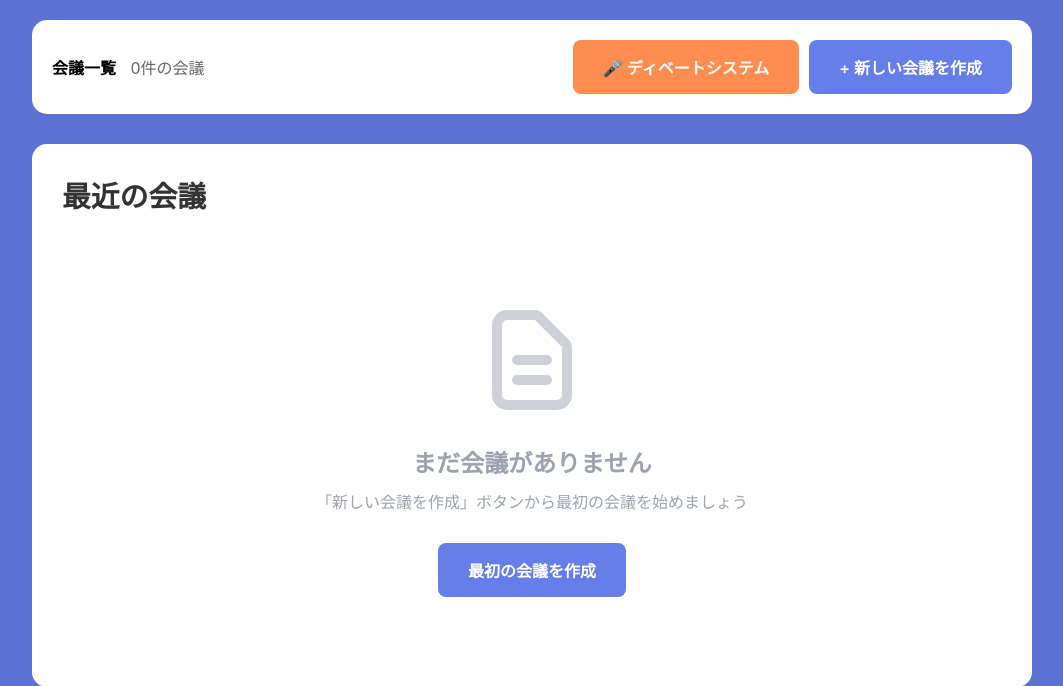
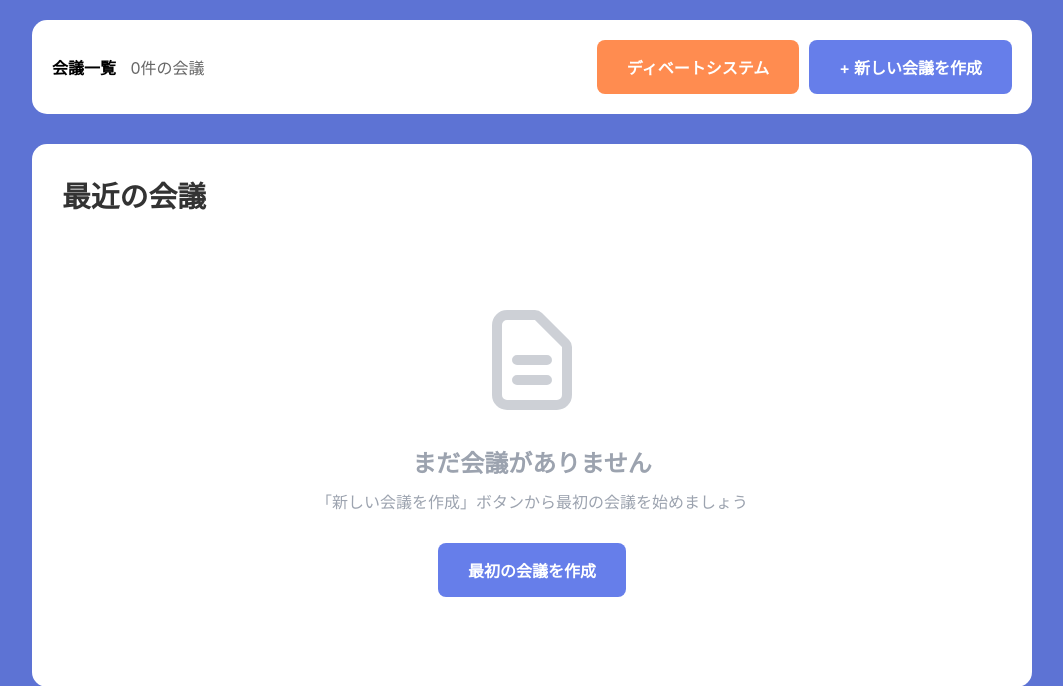
Before and after one commit to KotaOgawa221015/meeting_minutes, a Django app: template templates/minutes/index.html in a window 1280 px wide. Shown: the part 141-827 px from the top of the page, without its empty margins (108-1171 px from the left). Run offline with Django 3.2, Linux system fonts and the light colour scheme; the template is opened without the code that fills it, so the values that code supplies are empty.

Commit message:
ui fix 3

```diff
--- a/templates/minutes/index.html
+++ b/templates/minutes/index.html
@@ -199,7 +199,7 @@
                 <span style="color: #666; margin-left: 10px;">{{ meetings|length }}件の会議</span>
             </div>
             <div style="display: flex; gap: 10px;">
-                <a href="{% url 'debate_index' %}" class="btn btn-debate">🎤 ディベートシステム</a>
+                <a href="{% url 'debate_index' %}" class="btn btn-debate">ディベートシステム</a>
                 <a href="/create/" class="btn btn-primary">+ 新しい会議を作成</a>
             </div>
         </div>
```
Also changed, not shown: db.sqlite3.
